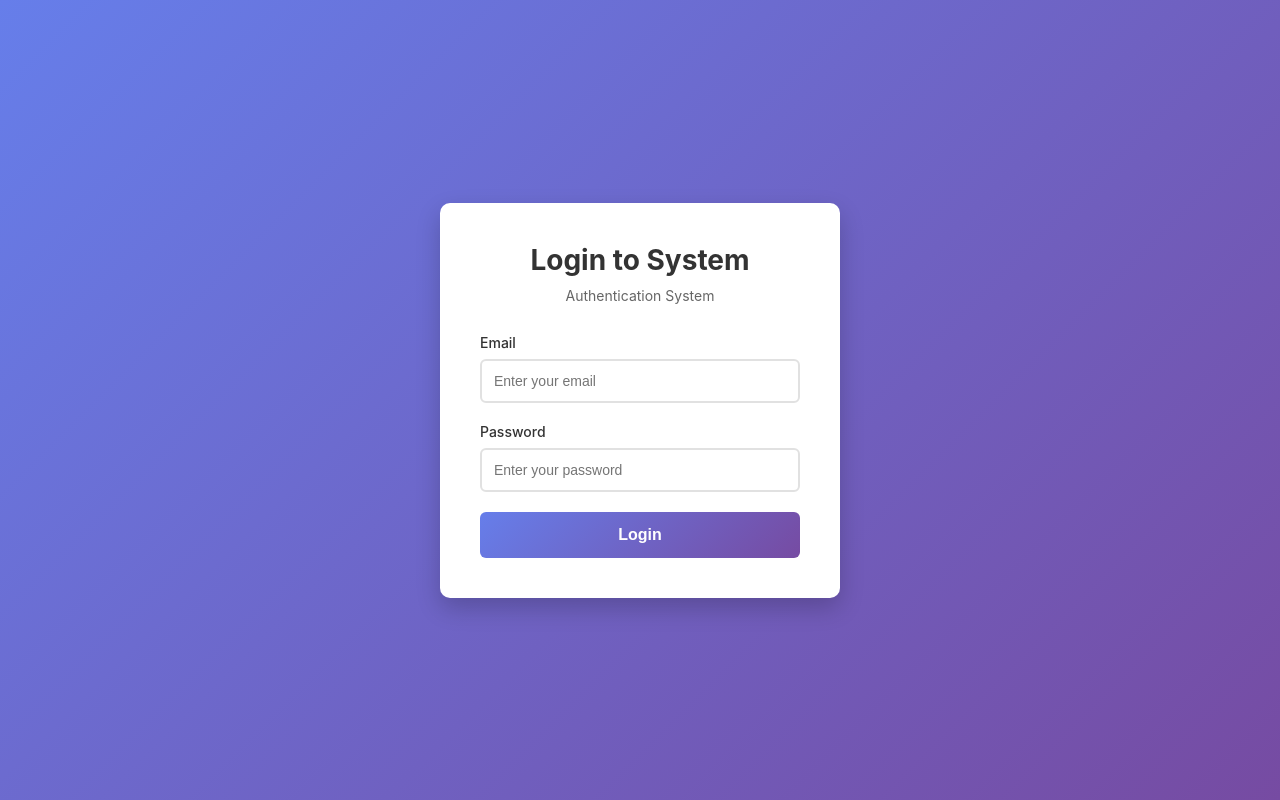
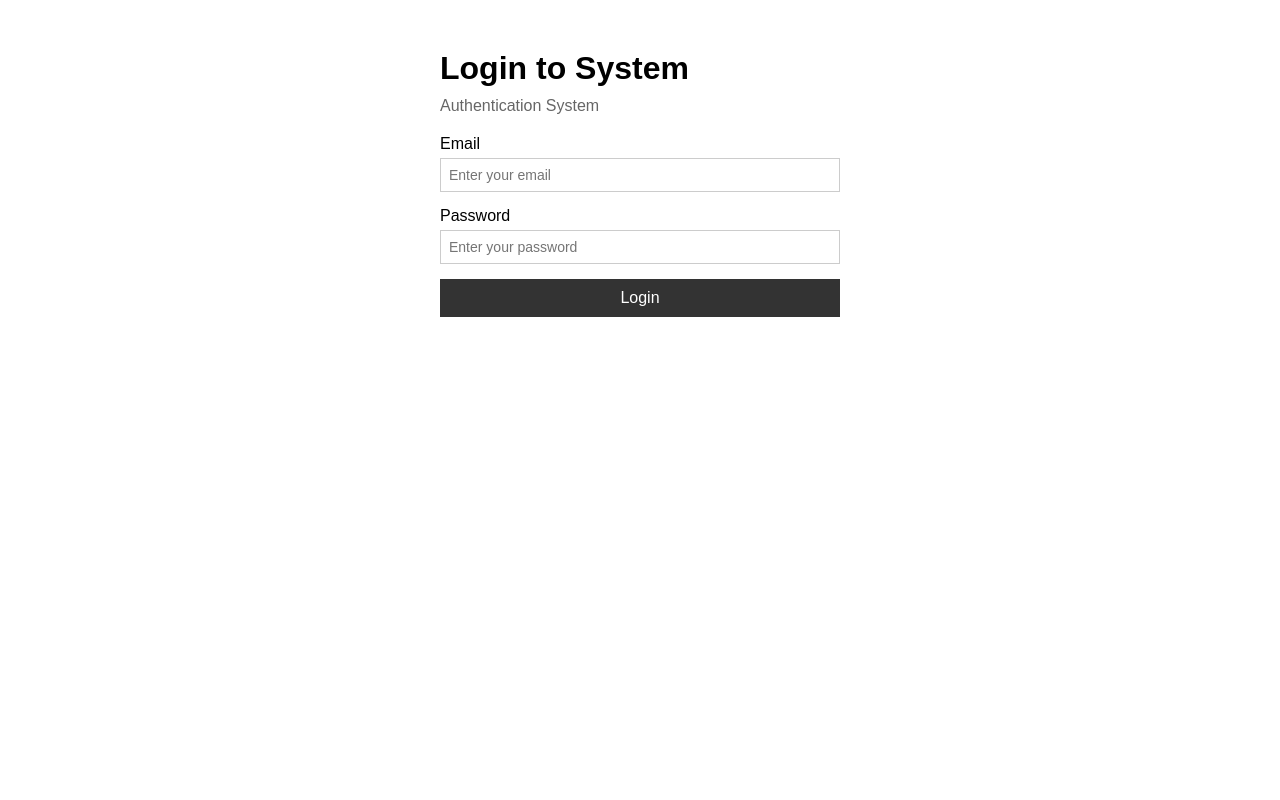
Before and after one commit to kairos8232/sefproject, a React (Create React App) app in the folder frontend/: page /login in a window 1280 px wide. Built offline with nearby package versions, Linux system fonts and the light colour scheme; no server answers; the HTML template or start-up script is replaced by a standard one.

Commit message:
Remove UI styling, keep basic functional layout

```diff
--- a/frontend/src/index.css
+++ b/frontend/src/index.css
@@ -5,10 +5,5 @@
 }
 
 body {
-  font-family: -apple-system, BlinkMacSystemFont, 'Segoe UI', 'Roboto', 'Oxygen',
-    'Ubuntu', 'Cantarell', 'Fira Sans', 'Droid Sans', 'Helvetica Neue',
-    sans-serif;
-  -webkit-font-smoothing: antialiased;
-  -moz-osx-font-smoothing: grayscale;
-  background-color: #f5f5f5;
+  font-family: Arial, sans-serif;
 }
--- a/frontend/src/pages/HomePage.css
+++ b/frontend/src/pages/HomePage.css
@@ -1,64 +1,36 @@
 .home-container {
-  display: flex;
-  justify-content: center;
-  align-items: center;
-  min-height: 100vh;
-  background: linear-gradient(135deg, #667eea 0%, #764ba2 100%);
+  padding: 50px 20px;
 }
 
 .home-box {
-  background: white;
-  padding: 40px;
-  border-radius: 10px;
-  box-shadow: 0 10px 25px rgba(0, 0, 0, 0.2);
-  width: 100%;
   max-width: 500px;
-  text-align: center;
+  margin: 0 auto;
 }
 
 .home-box h1 {
-  font-size: 28px;
-  margin-bottom: 30px;
-  color: #333;
+  margin-bottom: 20px;
 }
 
 .user-info {
-  background-color: #f9f9f9;
-  padding: 20px;
-  border-radius: 8px;
-  margin-bottom: 30px;
-  text-align: left;
+  background-color: #f5f5f5;
+  padding: 15px;
+  margin-bottom: 20px;
+  border: 1px solid #ddd;
 }
 
 .user-info p {
-  margin: 10px 0;
-  font-size: 16px;
-  color: #555;
-}
-
-.user-info strong {
-  color: #333;
-  margin-right: 10px;
+  margin: 8px 0;
 }
 
 .status-active {
-  color: #22c55e;
-  font-weight: 600;
+  color: green;
 }
 
 .logout-button {
-  padding: 12px 30px;
-  background-color: #ef4444;
+  padding: 10px 20px;
+  background-color: #cc0000;
   color: white;
   border: none;
-  border-radius: 6px;
+  cursor: pointer;
   font-size: 16px;
-  font-weight: 600;
-  cursor: pointer;
-  transition: background-color 0.3s, transform 0.2s;
 }
-
-.logout-button:hover {
-  background-color: #dc2626;
-  transform: translateY(-2px);
-}
--- a/frontend/src/pages/LoginPage.css
+++ b/frontend/src/pages/LoginPage.css
@@ -1,94 +1,60 @@
 .login-container {
-  display: flex;
-  justify-content: center;
-  align-items: center;
-  min-height: 100vh;
-  background: linear-gradient(135deg, #667eea 0%, #764ba2 100%);
+  padding: 50px 20px;
 }
 
 .login-box {
-  background: white;
-  padding: 40px;
-  border-radius: 10px;
-  box-shadow: 0 10px 25px rgba(0, 0, 0, 0.2);
-  width: 100%;
   max-width: 400px;
+  margin: 0 auto;
 }
 
 .login-box h1 {
-  font-size: 28px;
   margin-bottom: 10px;
-  color: #333;
-  text-align: center;
 }
 
 .subtitle {
-  text-align: center;
+  margin-bottom: 20px;
   color: #666;
-  margin-bottom: 30px;
-  font-size: 14px;
 }
 
 .form-group {
-  margin-bottom: 20px;
+  margin-bottom: 15px;
 }
 
 .form-group label {
   display: block;
-  margin-bottom: 8px;
-  color: #333;
-  font-weight: 500;
-  font-size: 14px;
+  margin-bottom: 5px;
 }
 
 .form-group input {
   width: 100%;
-  padding: 12px;
-  border: 2px solid #e1e1e1;
-  border-radius: 6px;
+  padding: 8px;
+  border: 1px solid #ccc;
   font-size: 14px;
-  transition: border-color 0.3s;
-}
-
-.form-group input:focus {
-  outline: none;
-  border-color: #667eea;
 }
 
 .form-group input:disabled {
-  background-color: #f5f5f5;
-  cursor: not-allowed;
+  background-color: #f0f0f0;
 }
 
 .error-message {
-  background-color: #fee;
-  color: #c33;
-  padding: 12px;
-  border-radius: 6px;
-  margin-bottom: 20px;
-  font-size: 14px;
-  border-left: 4px solid #c33;
+  background-color: #ffeeee;
+  color: #cc0000;
+  padding: 10px;
+  margin-bottom: 15px;
+  border: 1px solid #cc0000;
 }
 
 .login-button {
   width: 100%;
-  padding: 14px;
-  background: linear-gradient(135deg, #667eea 0%, #764ba2 100%);
+  padding: 10px;
+  background: #333;
   color: white;
   border: none;
-  border-radius: 6px;
+  cursor: pointer;
   font-size: 16px;
-  font-weight: 600;
-  cursor: pointer;
-  transition: transform 0.2s, box-shadow 0.2s;
-}
-
-.login-button:hover:not(:disabled) {
-  transform: translateY(-2px);
-  box-shadow: 0 5px 15px rgba(102, 126, 234, 0.4);
 }
 
 .login-button:disabled {
-  opacity: 0.6;
+  opacity: 0.5;
   cursor: not-allowed;
 }
```
